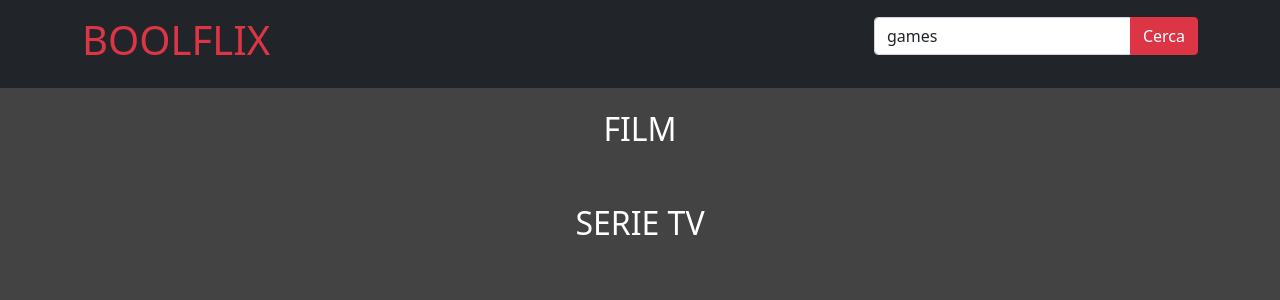
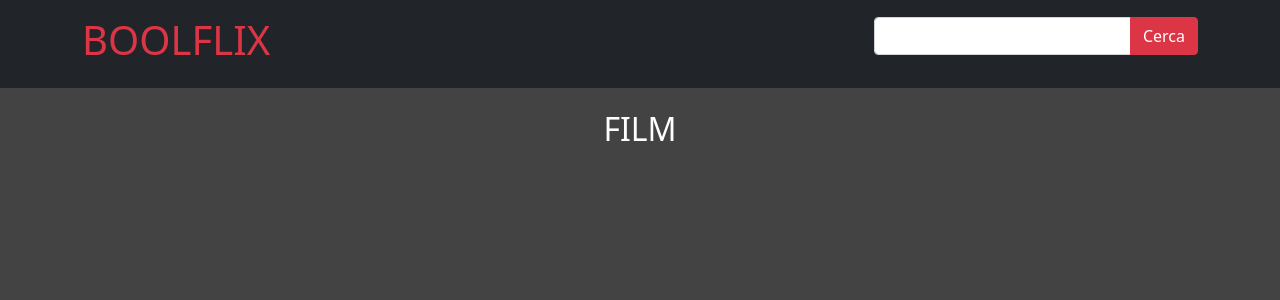
Before and after one commit to Salvo170586SP/vue-boolflix, a Vue app: page / in a window 1280 px wide. Shown: the top 300 px of the page. Built offline with nearby package versions, Linux system fonts and the light colour scheme.

Commit message:
added v-if h2 series

```diff
--- a/src/App.vue
+++ b/src/App.vue
@@ -12,8 +12,8 @@
         <h2>FILM</h2>
         <Card v-for="movie in movies" :key="movie.id" :item="movie" />
       </div>
-      <div id="serie tv" class="d-flex flex-wrap justify-content-center my-5">
-        <h2>SERIE TV</h2>
+      <div  id="serie tv" class="d-flex flex-wrap justify-content-center my-5">
+        <h2 v-if="this.series.length">SERIE TV</h2>
         <Card v-for="serie in series" :key="serie.id" :item="serie" />
       </div>
     </main>
--- a/src/components/Search.vue
+++ b/src/components/Search.vue
@@ -21,7 +21,7 @@
   name: "Search",
   data() {
     return {
-      searchTerm: "games",
+      searchTerm: "",
     };
   },
   methods: {
```
Also changed, not shown: 5 other files (tests, documents, lock files or other folders).
